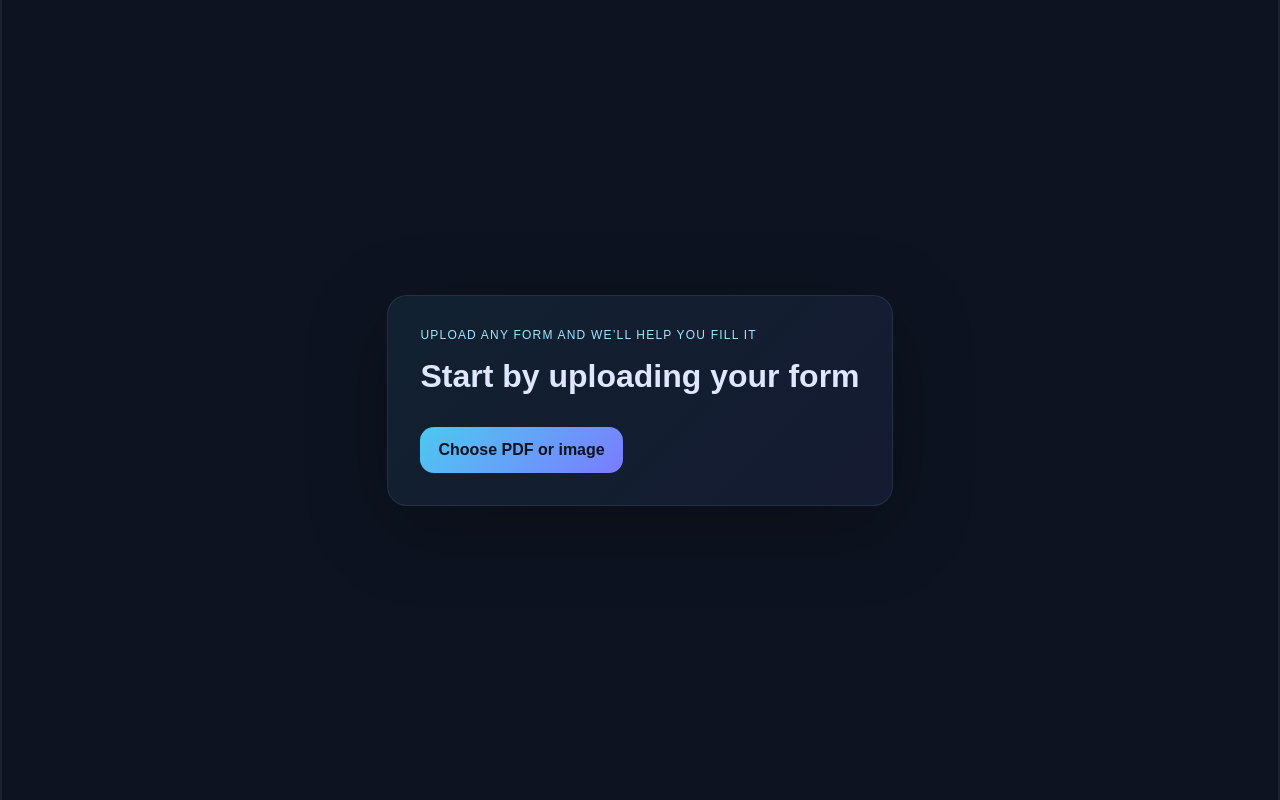
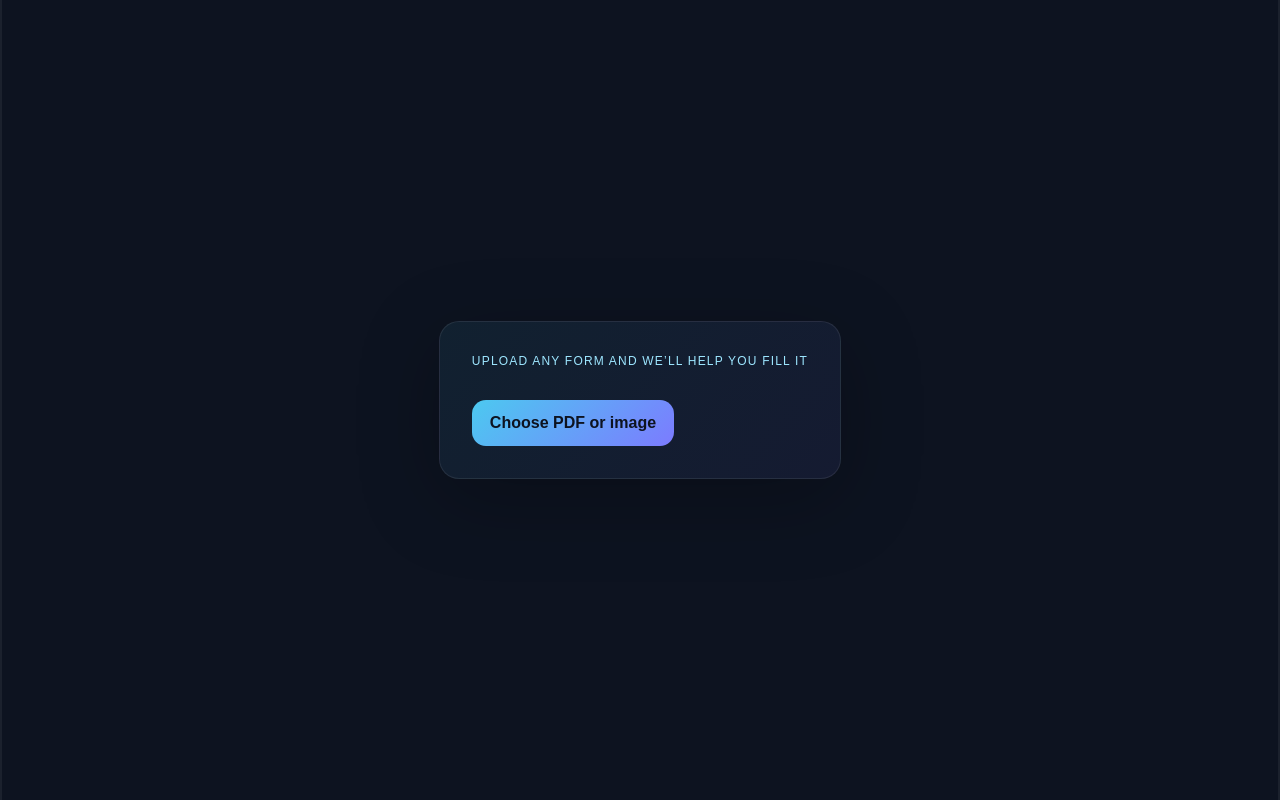
Before and after one commit to vyahhi/keep-calm-and-fill-the-form, a Next.js app: page / in a window 1280 px wide. Built offline with nearby package versions, Linux system fonts and the light colour scheme.

Commit message:
Simplify upload screen by removing heading

```diff
--- a/src/app/page.tsx
+++ b/src/app/page.tsx
@@ -295,8 +295,7 @@ export default function Home() {
         <div className={styles.stepOneCenter}>
           <div className={styles.heroBlock}>
             <p className={styles.tagline}>Upload any form and we’ll help you fill it</p>
-            <h1>Start by uploading your form</h1>
-            <p className={styles.subhead}></p>
+            <h1></h1>
             <div className={styles.actions}>
               <label
                 className={styles.uploadButtonLarge}
```
